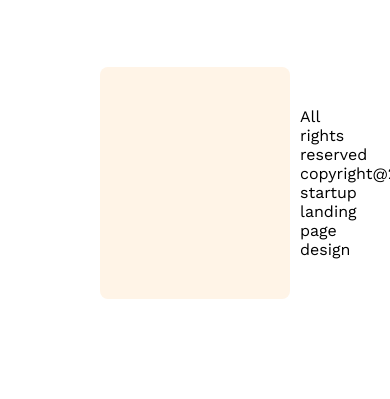
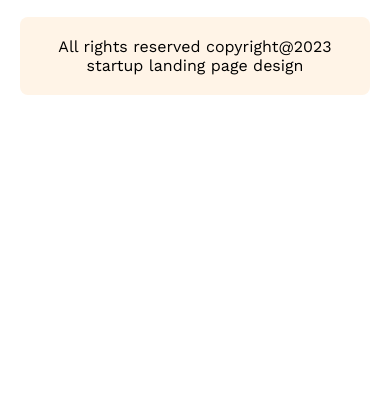
Before and after one commit to evo264714/Assignment-2, a plain HTML site: page index.html in a window 390 px wide. Shown: the part 7687-8086 px from the top of the page. After the commit the page ends 7802 px from the top, so only its background shows below. Drawn offline with nearby package versions, Linux system fonts and the light colour scheme.

Commit message:
done-complete

```diff
--- a/styles/styles.css
+++ b/styles/styles.css
@@ -297,6 +297,7 @@ img {
     font-weight: 700;
     font-size: 45px;
     margin-bottom: 20px;
+    margin-top: 50px;
 }
 
 .sponsors-description {
@@ -428,5 +429,12 @@ img {
     .sponsors {
         gap: 20px;
     }
+    .footer{
+        margin: 20px;
+
+    }
+    .footer-description{
+        padding: 20px;
+    }
 
 }
```
